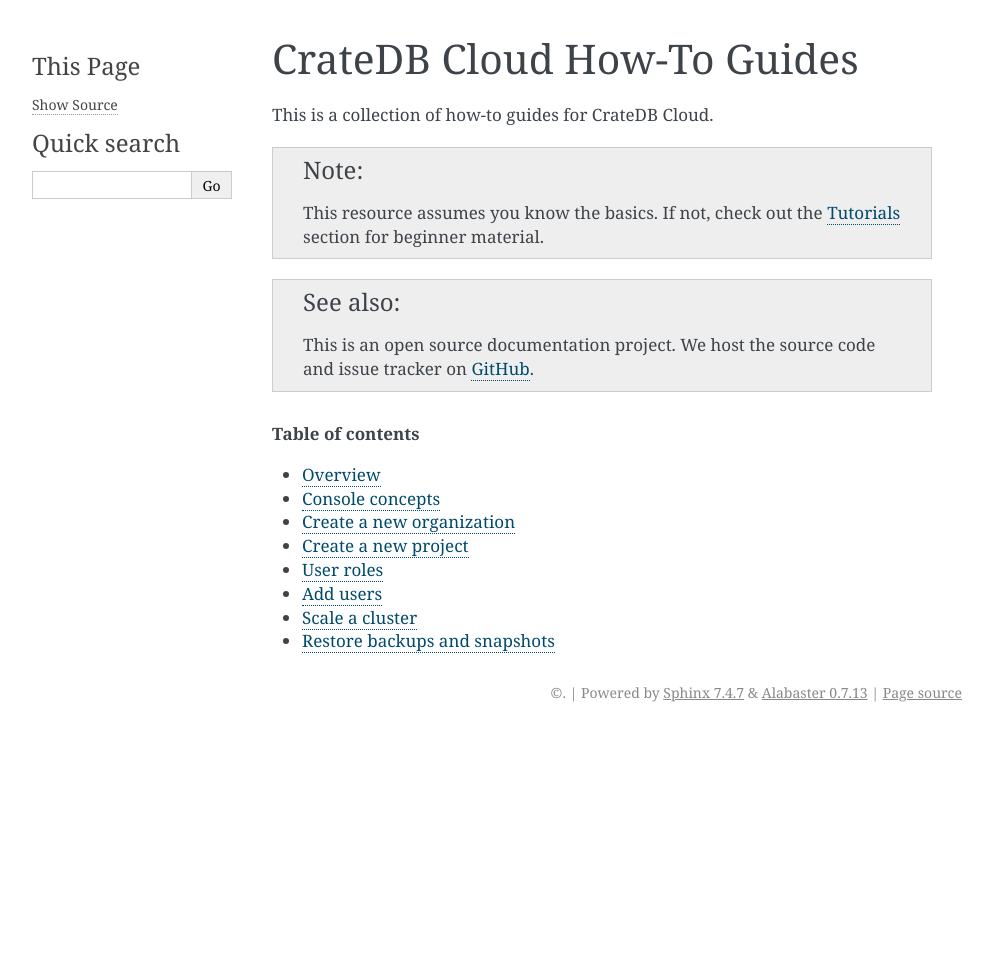
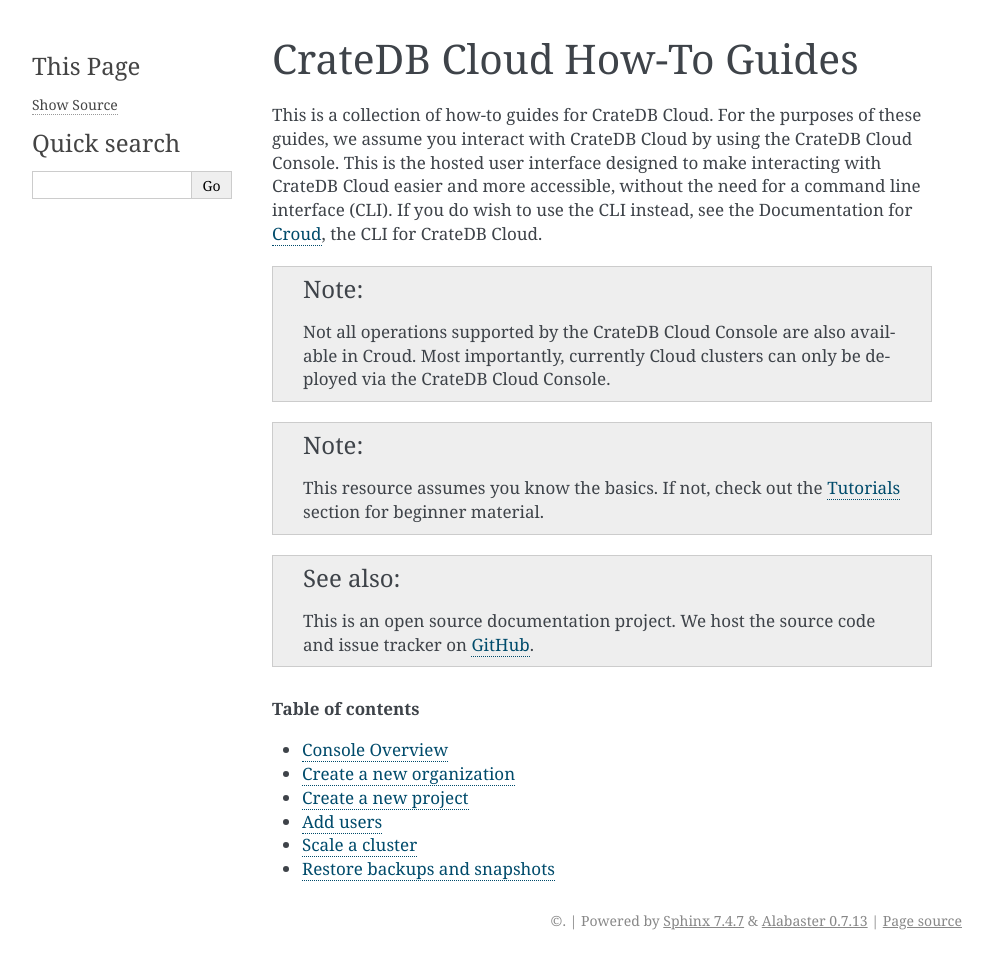
Before and after one commit to crate/cloud-howtos, a Sphinx documentation site: the page built from docs/index.rst, in a window 1280 px wide. Shown: the whole page, without its empty margins (148-1141 px from the left). Built offline with Sphinx 7.4.7, drawn with Linux system fonts in a browser that asks for light colours; before the commit the page ends 900 px from its top, so only the background shows below that.

```diff
--- a/docs/index.rst
+++ b/docs/index.rst
@@ -4,7 +4,18 @@
 CrateDB Cloud How-To Guides
 ===========================
 
-This is a collection of how-to guides for CrateDB Cloud.
+This is a collection of how-to guides for CrateDB Cloud. For the purposes of
+these guides, we assume you interact with CrateDB Cloud by using the CrateDB
+Cloud Console. This is the hosted user interface designed to make interacting
+with CrateDB Cloud easier and more accessible, without the need for a command
+line interface (CLI). If you do wish to use the CLI instead, see the
+Documentation for `Croud`_, the CLI for CrateDB Cloud.
+
+.. NOTE::
+
+    Not all operations supported by the CrateDB Cloud Console are also
+    available in Croud. Most importantly, currently Cloud clusters can only be
+    deployed via the CrateDB Cloud Console.
 
 .. NOTE::
 
@@ -22,14 +33,13 @@ This is a collection of how-to guides for CrateDB Cloud.
     :titlesonly:
 
     overview
-    concepts
     create-org
     create-project
-    user-roles
     add-users
     scale-cluster
     snapshot
 
 
+.. _Croud: https://crate.io/docs/cloud/cli/en/latest/
 .. _Tutorials: https://crate.io/docs/cloud/tutorials/
 .. _GitHub: https://github.com/crate/cloud-howtos/
```
Also changed, not shown: docs/concepts.rst (deleted, +0 -89 lines), docs/overview.rst (+7 -4 lines), docs/user-roles.rst (deleted, +0 -44 lines).
